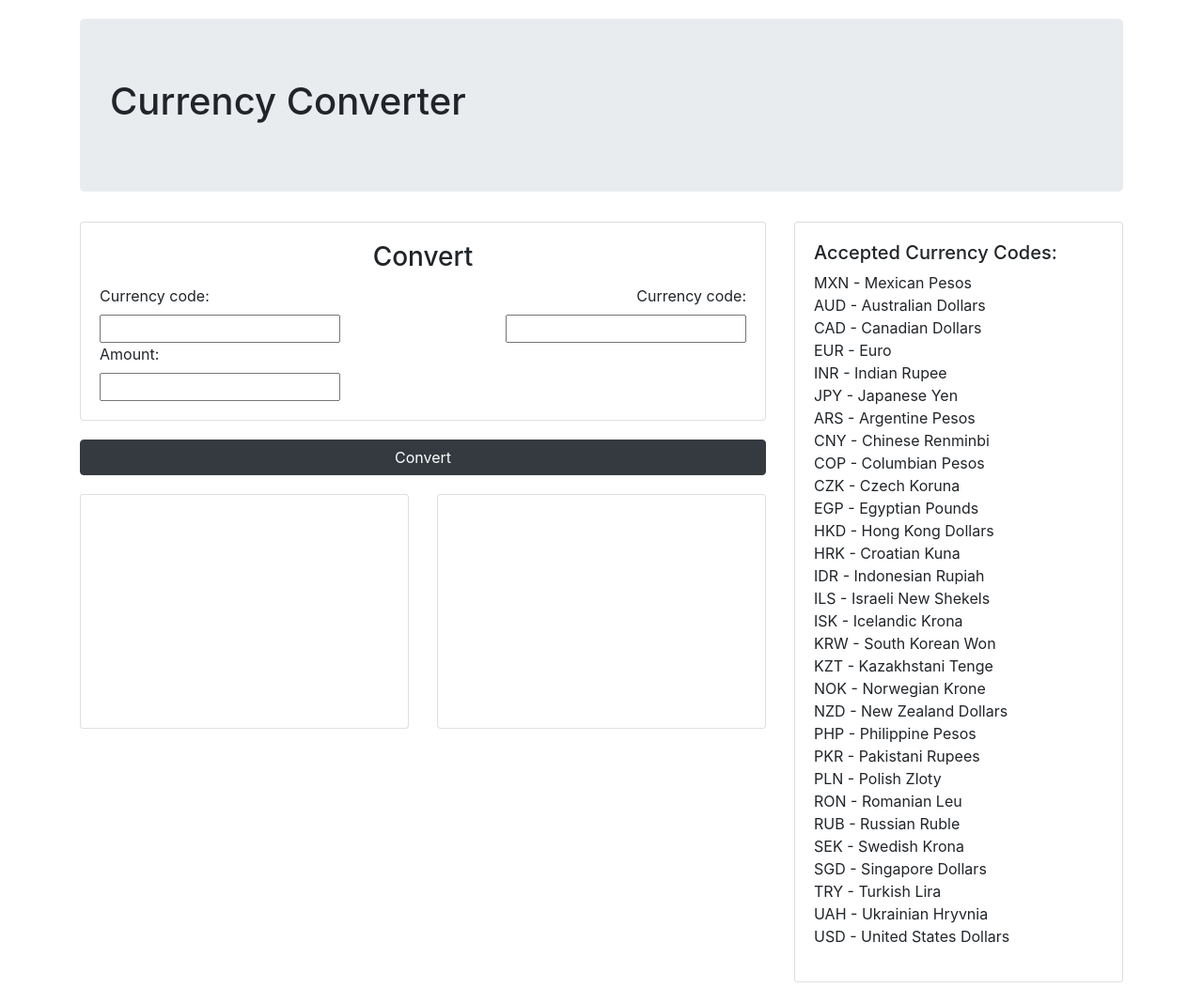
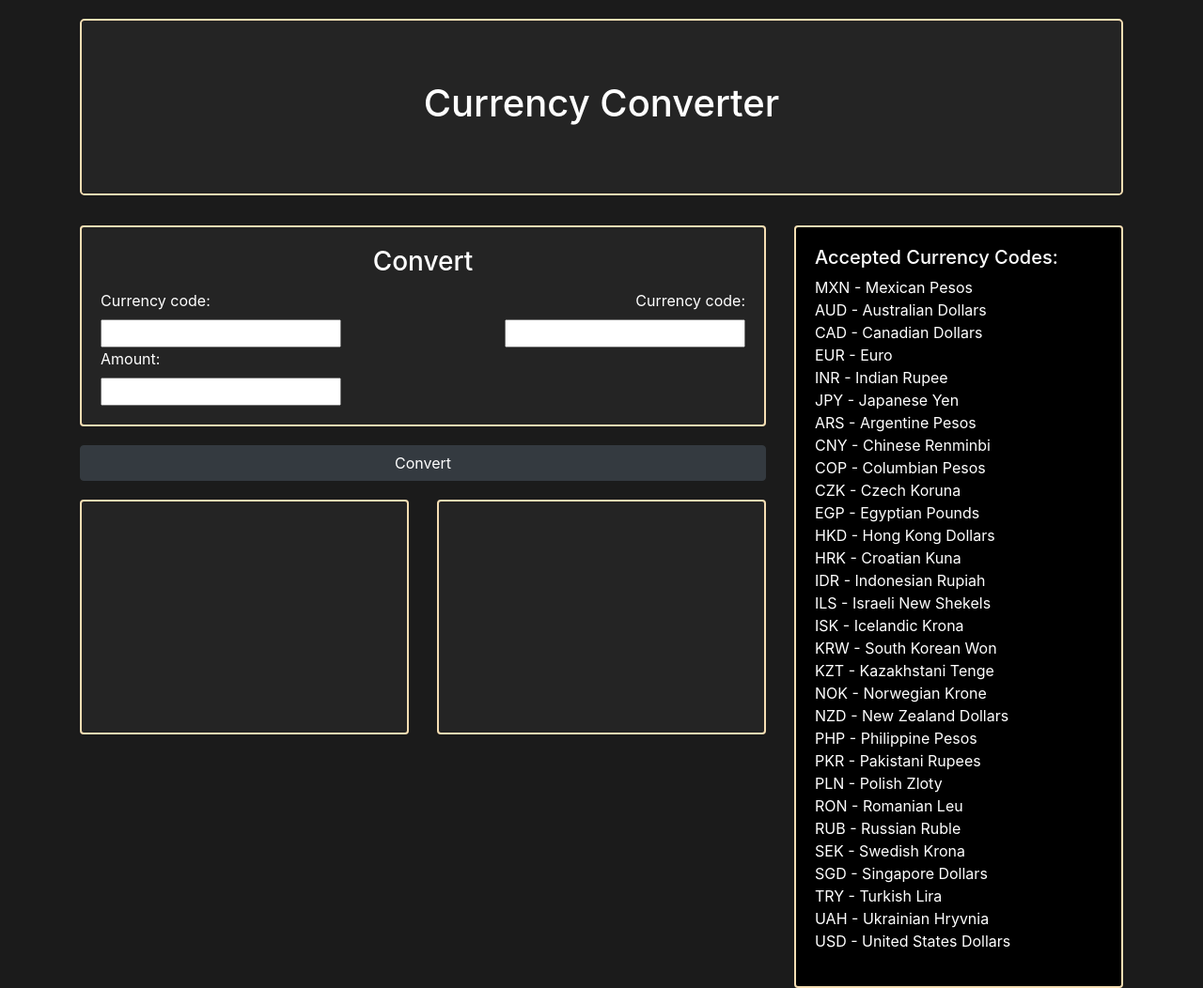
Before and after one commit to Joebenitus/currency-exchanger, a website built with webpack: page src/index.html in a window 1280 px wide. Shown: the whole page at 94% size. Built offline with nearby package versions, Linux system fonts and the light colour scheme.

Commit message:
update styling by adding borders and dark background color

```diff
--- a/src/css/styles.css
+++ b/src/css/styles.css
@@ -1,3 +1,23 @@
+body {
+  background-color: rgb(27, 27, 27);
+  color: white;
+}
+
+.card {
+  background-color: rgb(36, 36, 36);
+  border: 2px solid wheat;
+}
+
+.card-codes {
+  background-color: rgb(0, 0, 0);
+}
+
+.jumbotron {
+  background-color: rgb(36, 36, 36);
+  text-align: center;
+  border: 2px solid wheat;
+}
+
 .top-margin {
   margin-top: 20px;
 }
--- a/src/index.html
+++ b/src/index.html
@@ -46,7 +46,7 @@
 
       </div>
       <div class="col-md-4">
-        <div class="card">
+        <div class="card card-codes">
           <div class="card-body">
             <h5 class="currencyCodes">Accepted Currency Codes:</h5>
             <p>
```
